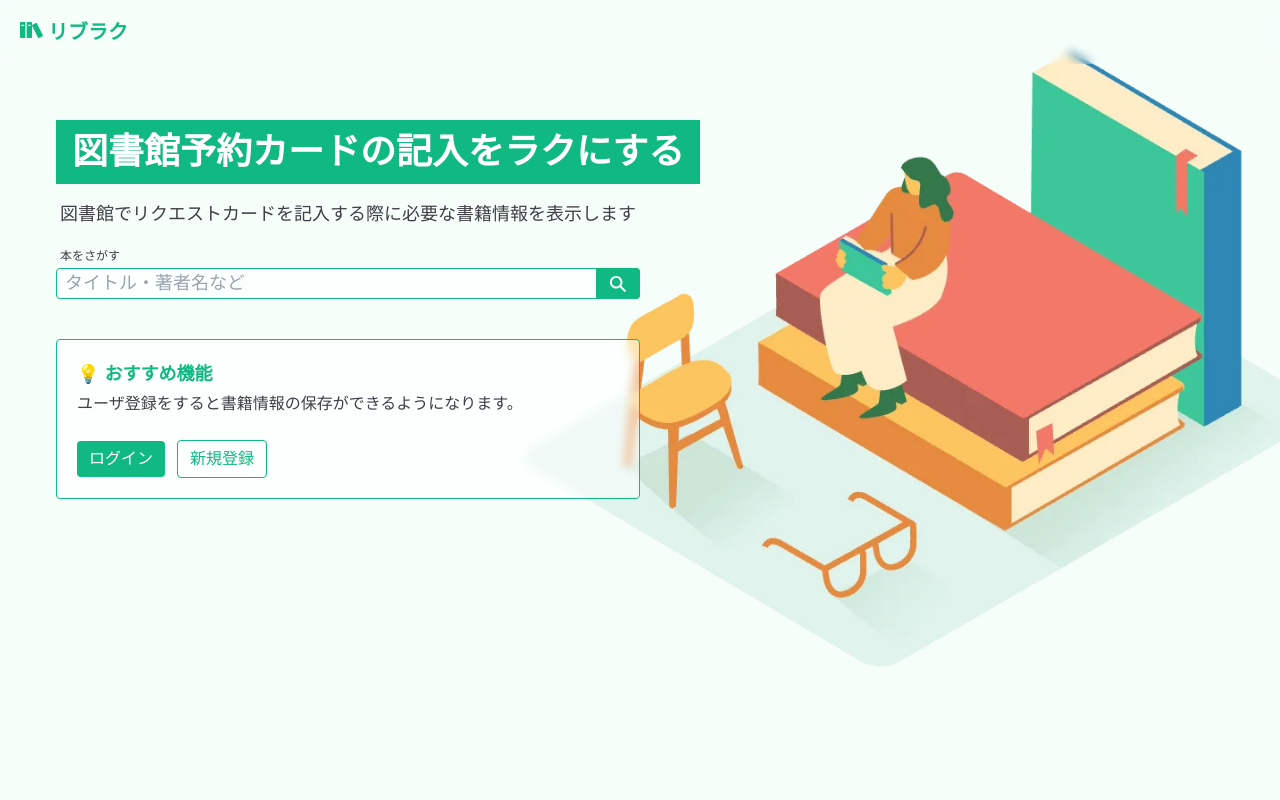
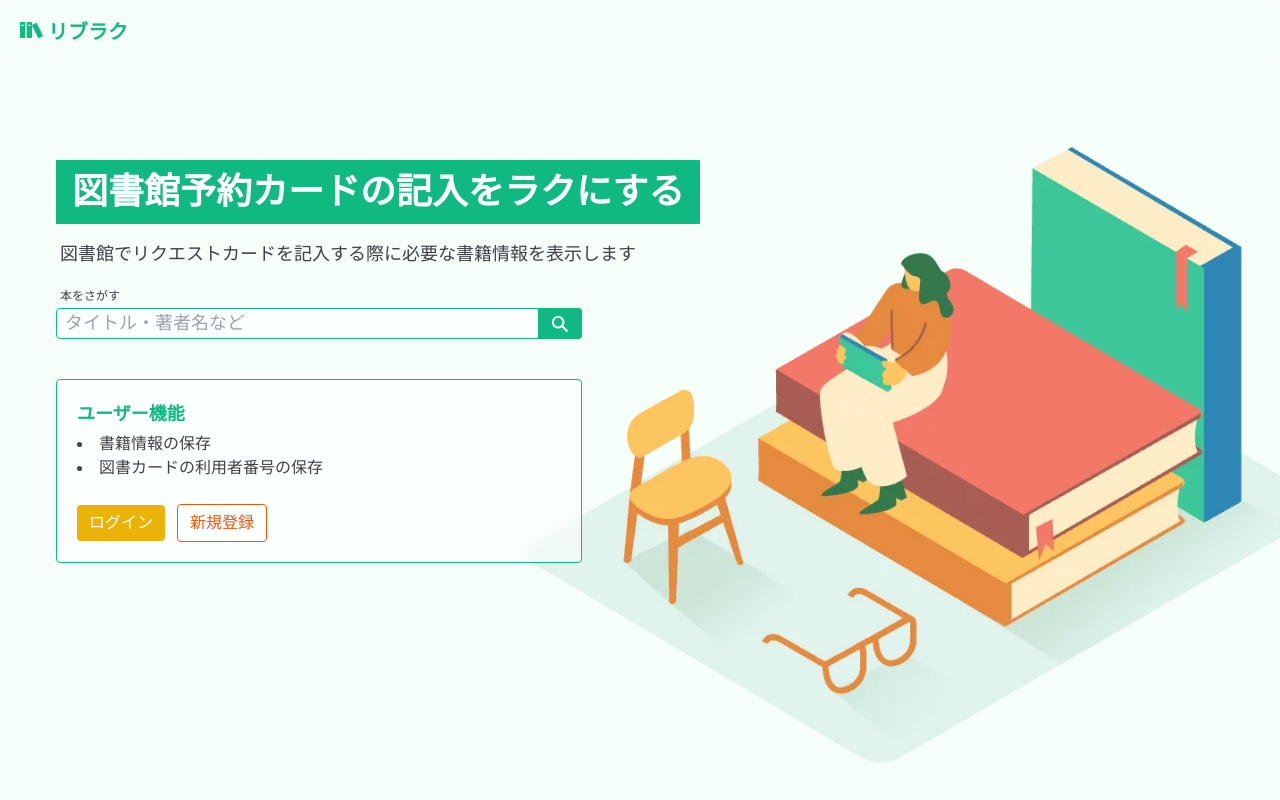
Before and after one commit to kagomen/libraku, a React (Vite) app: page / in a window 1280 px wide. Shown: the top 800 px of the page. Built offline with nearby package versions, Linux system fonts and the light colour scheme; a web font is replaced by a local one.

Commit message:
スタイルの調整

```diff
--- a/src/App.jsx
+++ b/src/App.jsx
@@ -9,7 +9,7 @@ import ContactPage from './pages/ContactPage'
 
 export default function App() {
   return (
-    <div className="relative min-h-screen bg-emerald-25 pb-[96px] pt-[64px] text-zinc-700">
+    <div className="relative bg-emerald-25 pb-[96px] pt-[64px] text-zinc-700">
       <Header />
       <Routes>
         <Route path="/" element={<TopPage />} />
--- a/src/pages/TopPage.jsx
+++ b/src/pages/TopPage.jsx
@@ -17,27 +17,30 @@ export default function TopPage() {
   }, [location.pathname, setKeyword])
 
   return (
-    <div className="translate-y-[-44px] relative mx-auto mb-12 overflow-x-hidden overflow-y-visible px-3 sm:px-[24px] md:mb-0 md:h-screen">
+    <div className="relative mx-auto overflow-x-hidden overflow-y-hidden px-3 sm:px-[24px] md:h-screen">
       <img
         src={src}
-        className="absolute scale-125 top-16 sm:scale-100 -right-[48px] sm:-top-[8px] z-0 opacity-85 md:-right-[60px] md:top-0 md:w-[85%] lg:w-[75%] xl:w-[65%]"
+        className="absolute translate-y-[-72px] sm:translate-y-[-44px] scale-125 top-24 sm:scale-100 -right-[48px] z-0 opacity-85 md:-right-[60px] md:w-[85%] lg:w-[75%] xl:w-[65%]"
       />
-      <div className="relative z-10 pt-[360px] md:pt-[100px] lg:mx-8">
-        <h2 className="w-fit text-2xl font-semibold text-emerald-500 sm:text-3xl md:px-3 md:py-2 lg:bg-emerald-500 lg:px-4 lg:py-3 lg:text-4xl lg:text-white">
+      <div className="relative translate-y-[-44px] z-10 pt-[360px] md:pt-[140px] lg:mx-8">
+        <h2 className="w-fit text-2xl font-semibold text-emerald-500 sm:text-3xl md:px-3 md:py-2 sm:bg-emerald-500 lg:px-4 lg:py-3 lg:text-4xl sm:text-white">
           図書館予約カードの記入をラクにする
         </h2>
         <div className="mb-5 mt-2 px-1 sm:mt-4 lg:text-lg">
           <p>図書館でリクエストカードを記入する際に必要な書籍情報を表示します</p>
         </div>
-        <div className="sm:w-[80%] md:w-[70%] lg:w-[60%] xl:w-[50%]">
+        <div className="md:w-[65%] lg:w-[55%] xl:w-[45%]">
           <SearchBar />
           <div className="mt-10 w-full rounded border border-emerald-500 bg-white bg-opacity-50 p-5 backdrop-blur-sm">
-            <h3 className="mb-1 text-lg font-semibold text-emerald-500">💡 おすすめ機能</h3>
-            <p>ユーザ登録をすると書籍情報の保存ができるようになります。</p>
-            <button className="mr-3 mt-6 w-fit rounded bg-emerald-500 px-3 py-1.5 font-medium text-white">
+            <h3 className="mb-1 text-lg font-semibold text-emerald-500">ユーザー機能</h3>
+            <ul className='list-inside list-disc'>
+              <li>書籍情報の保存</li>
+              <li>図書カードの利用者番号の保存</li>
+            </ul>
+            <button className="mr-3 mt-6 w-fit rounded bg-yellow-500 px-3 py-1.5 font-medium text-white">
               ログイン
             </button>
-            <button className="mt-6 w-fit rounded border border-emerald-500 px-3 py-1.5 font-medium text-emerald-500">
+            <button className="mt-6 w-fit rounded border border-orange-600 px-3 py-1.5 font-medium text-orange-600">
               新規登録
             </button>
           </div>
```
